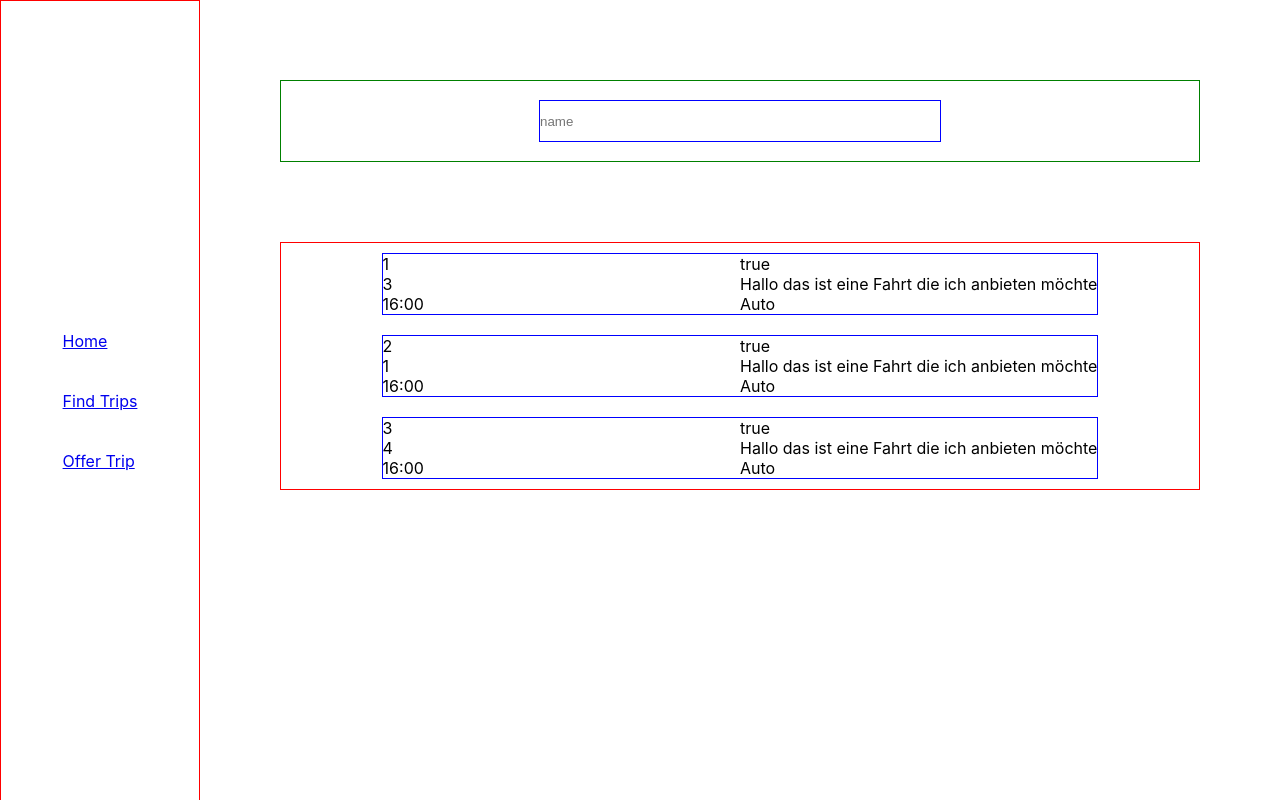
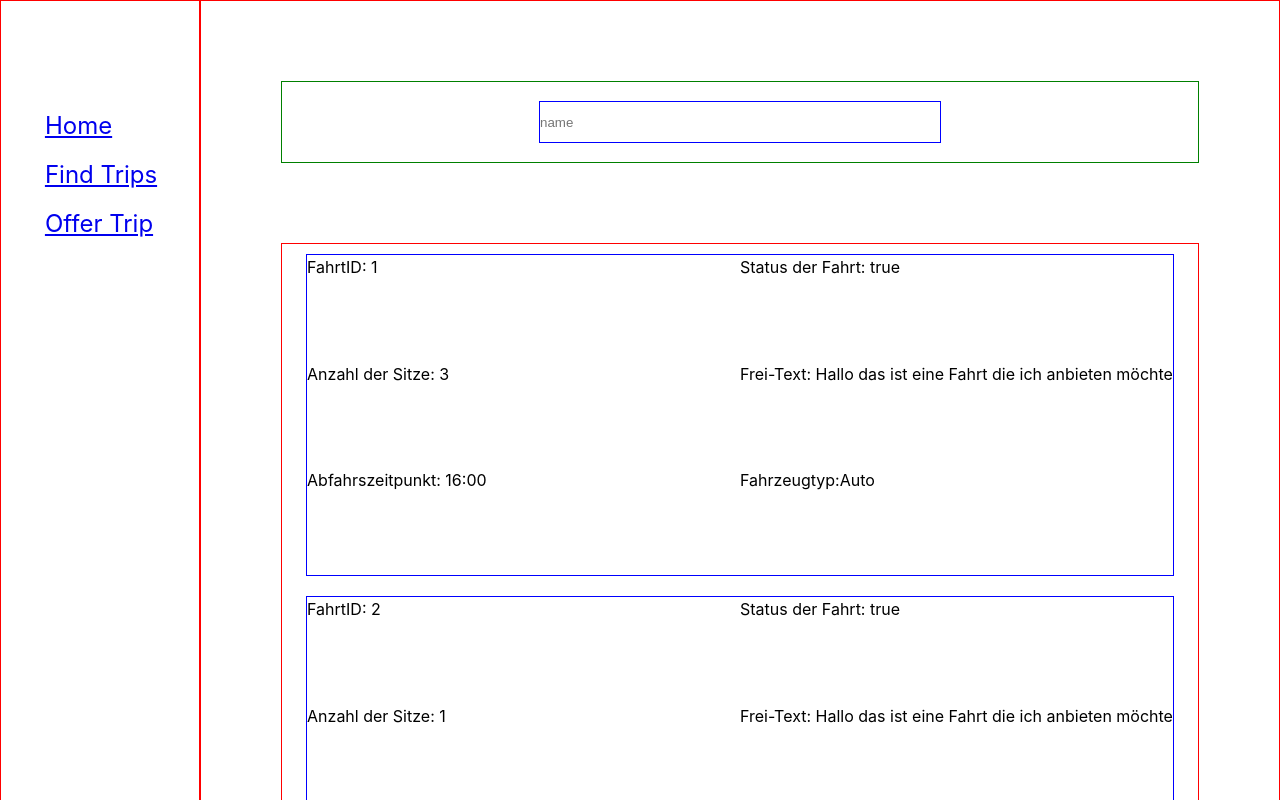
Before and after one commit to as-czyk/project-tt-app, a React (Create React App) app in the folder client/: page /trips in a window 1280 px wide. Shown: the top 800 px of the page. Built offline with nearby package versions, Linux system fonts and the light colour scheme.

Commit message:
added changes for layout; fontSize

```diff
--- a/client/src/App.js
+++ b/client/src/App.js
@@ -16,7 +16,7 @@ function App() {
           <div className='navbar__container'>
             <Navigation />
           </div>
-          <div className='ctn__container'>
+          <div className='content__container'>
             <Switch>
               <Route exact path='/' component={Home} />
               <Route exact path='/trips' component={Trips} />
--- a/client/src/components/navigation/navigation.scss
+++ b/client/src/components/navigation/navigation.scss
@@ -1,13 +1,19 @@
 @import '../../App.css';
 
 .nav__wrapper {
+  position: fixed;
   display: flex;
   flex-direction: column;
-  justify-content: center;
+  justify-content: flex-start;
   align-items: center;
   height: 100vh;
+  width: 200px;
+  ul {
+    margin-top: 100px;
+  }
   li {
     list-style: none;
-    padding: 20px;
+    padding: 10px;
+    font-size: 1.5em;
   }
 }
--- a/client/src/components/trips/TripItem.js
+++ b/client/src/components/trips/TripItem.js
@@ -6,12 +6,12 @@ export const TripItem = ({ trip }) => {
 
   return (
     <div className='trips__container'>
-      <p>{id}</p>
-      <p>{status}</p>
-      <p>{seats}</p>
-      <p>{text}</p>
-      <p>{time}</p>
-      <p>{car_type}</p>
+      <p>FahrtID: {id}</p>
+      <p>Status der Fahrt: {status}</p>
+      <p>Anzahl der Sitze: {seats}</p>
+      <p>Frei-Text: {text}</p>
+      <p>Abfahrszeitpunkt: {time}</p>
+      <p>Fahrzeugtyp:{car_type}</p>
     </div>
   );
 };
--- a/client/src/components/trips/trips.scss
+++ b/client/src/components/trips/trips.scss
@@ -3,6 +3,8 @@
   grid-template-columns: repeat(2, 1fr);
   border: 1px solid blue;
   margin: 10px;
+  line-height: 1.5;
+  height: 20em;
 }
 
 .trips__wrapper {
```
